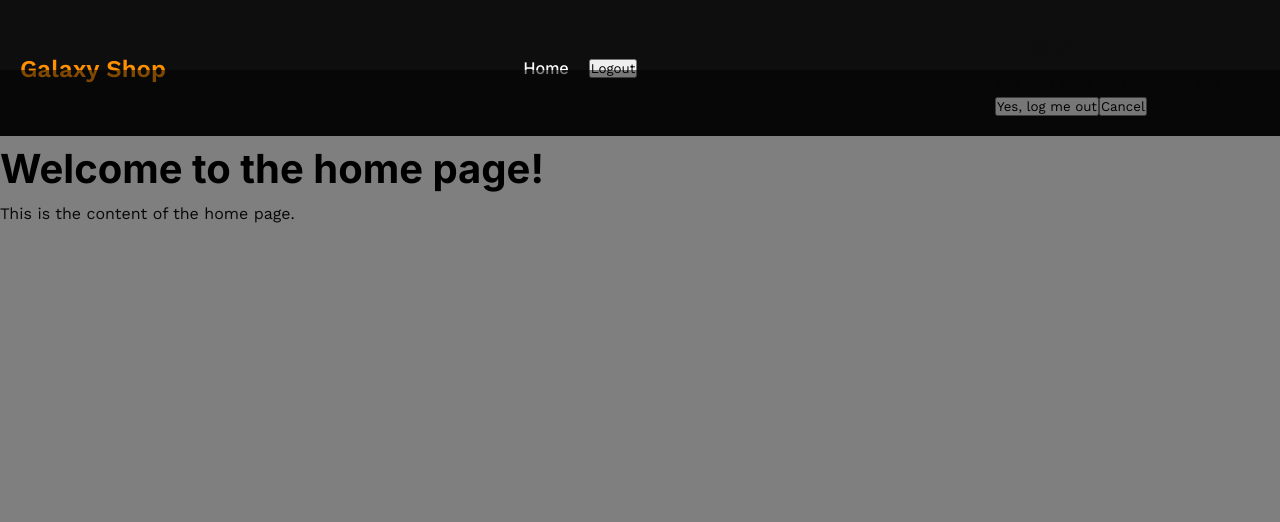
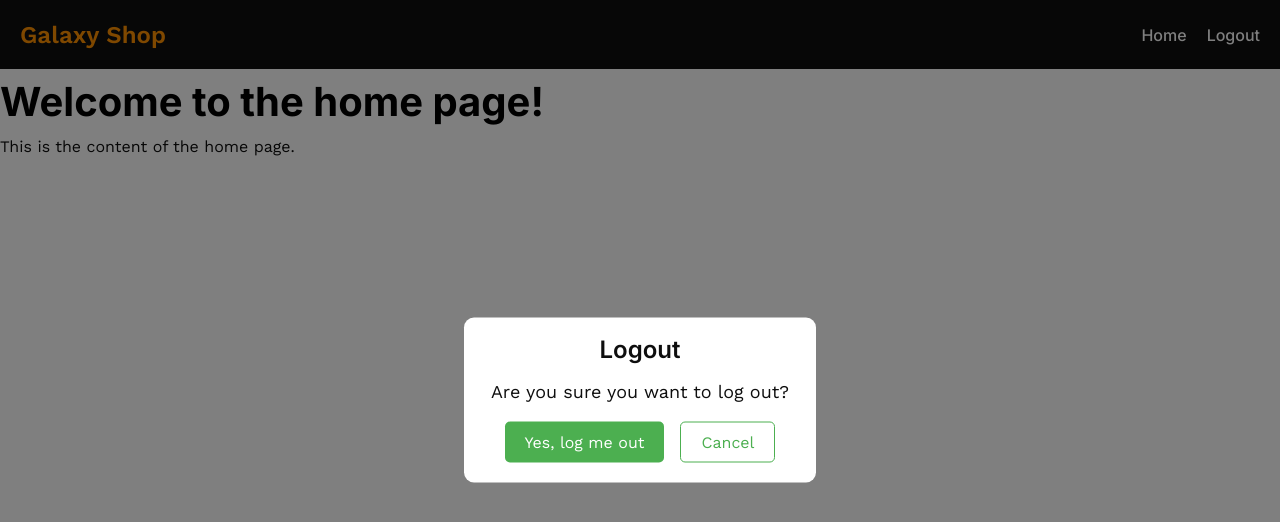
Before and after one commit to Lilianada/GalaxyShop, a Vue app: page / in a window 1280 px wide. Both pictures are taken after a click on the button "Logout". Shown: the top 522 px of the page. Built offline with nearby package versions, Linux system fonts and the light colour scheme.

Commit message:
Logout redirects to login page onclick

```diff
--- a/src/components/HeaderComponent.vue
+++ b/src/components/HeaderComponent.vue
@@ -6,15 +6,23 @@
     <nav>
       <ul>
         <li><router-link to="/">Home</router-link></li>
-        <li><button @click="showLogoutModal = true">Logout</button></li>
+        <li>
+          <button @click="showLogoutModal = true" class="logoutBtn">
+            Logout
+          </button>
+        </li>
       </ul>
     </nav>
-    <logout-modal :show="showLogoutModal" @close="showLogoutModal = false" @logout="onLogout"></logout-modal>
   </header>
+    <logout-modal
+      :show="showLogoutModal"
+      @close="showLogoutModal = false"
+      @logout="onLogout"
+    ></logout-modal>
 </template>
 
 <script>
-import LogoutModal from './LogoutModal.vue';
+import LogoutModal from "./LogoutModal.vue";
 
 export default {
   components: {
@@ -28,19 +36,18 @@ export default {
 };
 </script>
 
-  <style scoped>
+<style scoped lang="scss">
 header {
   display: flex;
   justify-content: space-between;
   align-items: center;
   padding: 20px;
   background-color: #0e0e0e;
-    color: #ff9100;
-  }
   .logo {
     font-size: 24px;
     font-weight: bold;
-    font-family: 'Inter', sans-serif;
+    font-family: "Inter", sans-serif;
+    color: #ff9100;
   }
 
   nav ul {
@@ -48,21 +55,38 @@ export default {
     list-style: none;
     margin: 0;
     padding: 0;
-  }
-  nav li {
+
+     li {
       margin-right: 20px;
-  }
-  nav li:last-child {
+
+      &:last-child {
         margin-right: 0;
       }
-  nav a {
-    color: white;
+
+      a {
+        color: #fff;
         text-decoration: none;
         font-weight: 500;
         font-size: 16px;
-    font-family: 'Inter', sans-serif;
-  }
-  nav a:hover {
+        font-family: "Inter", sans-serif;
+
+        &:hover {
           text-decoration: underline;
         }
+      }
+
+      .logoutBtn{
+        background: none;
+        border: none;
+        color: #fff;
+        font-weight: 500;
+        font-size: 16px;
+        font-family: "Inter", sans-serif;
+        &:hover {
+          text-decoration: underline;
+        }
+      }
+    }
+  }
+}
 </style>
--- a/src/components/LogoutModal.vue
+++ b/src/components/LogoutModal.vue
@@ -9,7 +9,7 @@
         <p>Are you sure you want to log out?</p>
       </div>
       <div class="modal-footer">
-        <button class="btn btn-primary" @click="$emit('logout')">
+        <button class="btn btn-primary" @click="handleLogout">
           Yes, log me out
         </button>
         <button class="btn btn-secondary" @click="$emit('close')">
@@ -28,20 +28,28 @@ export default {
       required: true,
     },
   },
+  methods: {
+    handleLogout() {
+      // Perform logout actions here
+      // ...
+
+      // Redirect to login page
+      this.$router.push("/login");
+    },
+  },
 };
 </script>
 
 <style scoped lang="scss">
 .modal-overlay {
   position: fixed;
-  top: 70px; /* aligns the modal with the header */
+  top: 0px;
   left: 0;
   width: 100%;
-  height: calc(
-    100% - 70px
-  ); /* subtracts the header height from the modal height */
+  height: 100%;
   background-color: rgba(0, 0, 0, 0.5);
   z-index: 999;
+}
   .modal {
     position: fixed;
     top: 50%;
@@ -62,11 +70,11 @@ export default {
       justify-content: space-between;
       align-items: center;
       margin-bottom: 10px;
-    }
 
-    .modal-header h3 {
+      h3 {
         margin: 0;
         line-height: 24px;
+      }
     }
 
     .modal-body p {
@@ -78,13 +86,8 @@ export default {
       display: flex;
       justify-content: flex-end;
       margin-top: 10px;
-    }
-
-    .modal-footer button {
-      margin-left: 10px;
-    }
-
       .btn-primary {
+        margin-right: 16px;
         background-color: #4caf50;
         color: #fff;
         border: none;
@@ -106,5 +109,4 @@ export default {
     }
   }
 
-
 </style>
```
Lines whose indentation alone changed are shown as unchanged.
